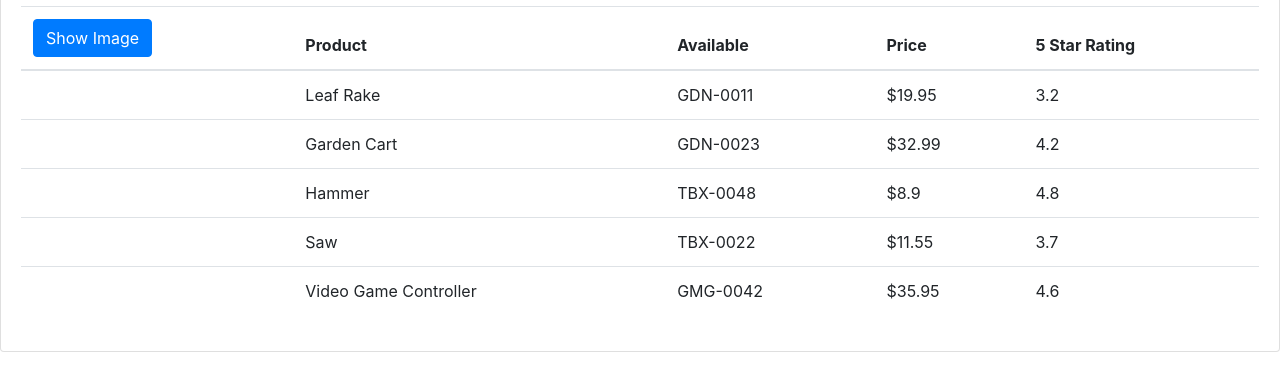
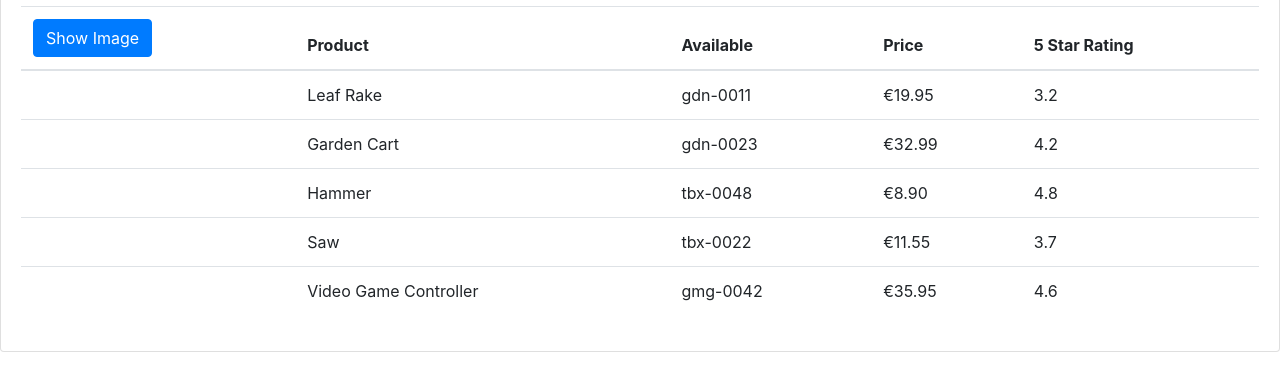
Before and after one commit to ZakMos/Angular-ProductManagement, an Angular app: page / in a window 1280 px wide. Shown: the part 234-599 px from the top of the page. Built offline with nearby package versions, Linux system fonts and the light colour scheme.

Commit message:
Transforming Data with Pipes

```diff
--- a/src/app/product-list/product-list.component.html
+++ b/src/app/product-list/product-list.component.html
@@ -42,8 +42,8 @@
                                 [style.margin.px]='imageMargin'>
                         </td>
                       <td>{{ product.productName }}</td>
-                      <td>{{ product.productCode }}</td>
-                      <td>${{ product.price }}</td>
+                      <td>{{ product.productCode | lowercase }}</td>
+                      <td>{{ product.price | currency: 'EUR':'symbol':'1.2-2'}}</td>
                       <td>{{ product.starRating }}</td>
                     </tr>
                 </tbody>
```
